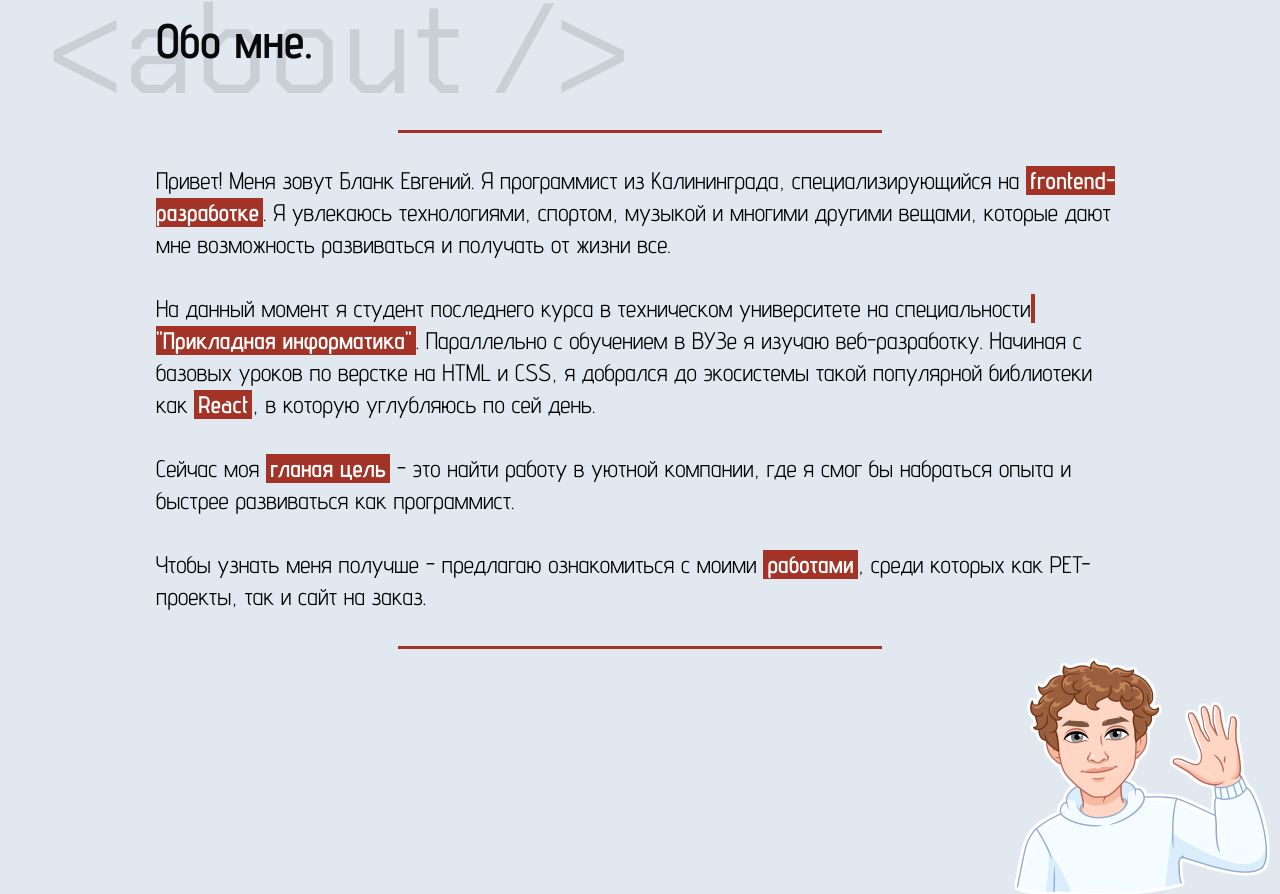
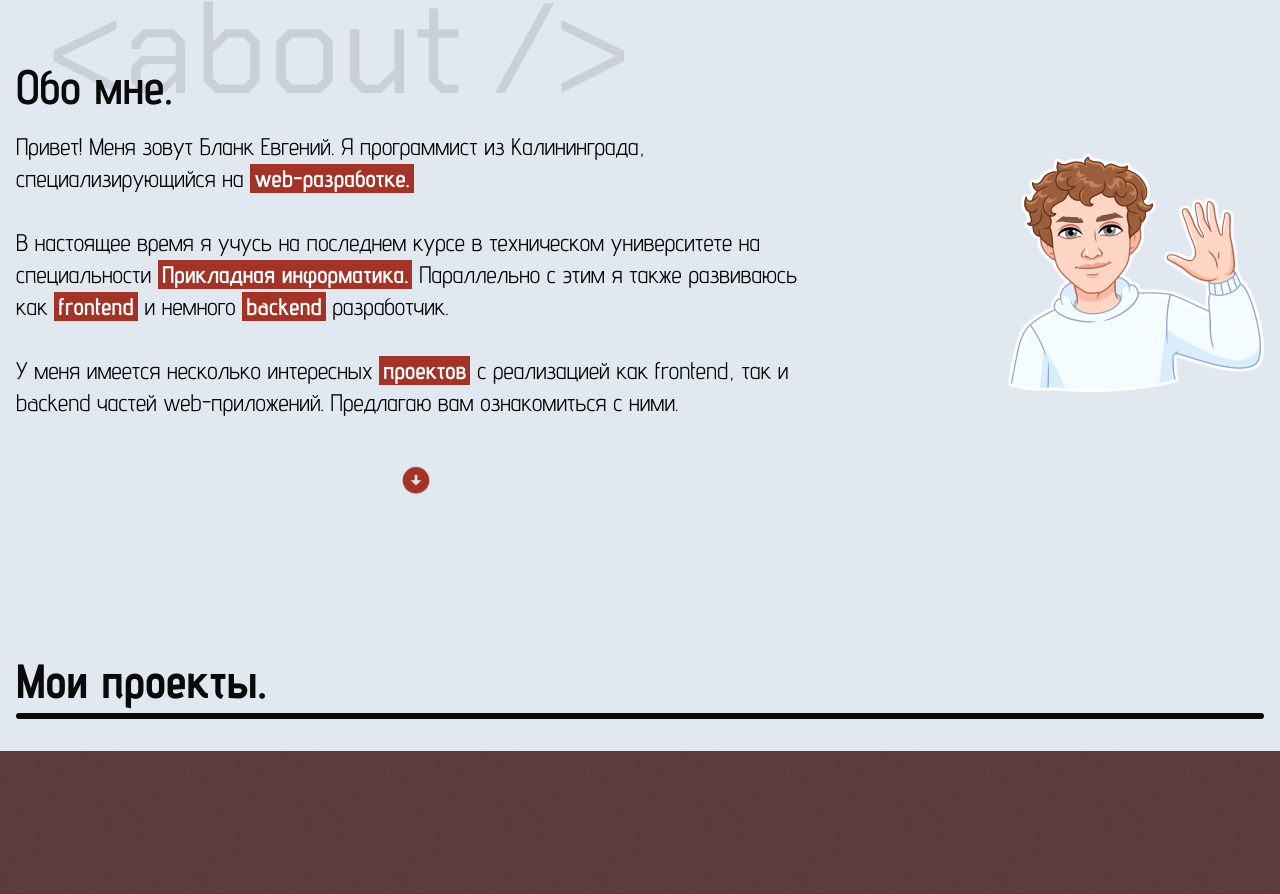
Before and after one commit to blank-evgeniy/portfolio, a React (Vite) app: page / in a window 1280 px wide. Shown: the part 863-1757 px from the top of the page. Built offline with nearby package versions, Linux system fonts and the light colour scheme.

Commit message:
update/about

```diff
--- /dev/null
+++ b/src/assets/icons/DownArrow.tsx
@@ -0,0 +1,16 @@
+import React from 'react';
+
+export type DownArrowIconProps = React.ComponentProps<'svg'>;
+
+export const DownArrowIcon = React.forwardRef<SVGSVGElement, DownArrowIconProps>((props, ref) => (
+  <svg
+    ref={ref}
+    xmlns='http://www.w3.org/2000/svg'
+    viewBox='0 0 24 24'
+    fill='currentColor'
+    {...props}
+  >
+    <path d='M12 2C17.52 2 22 6.48 22 12C22 17.52 17.52 22 12 22C6.48 22 2 17.52 2 12C2 6.48 6.48 2 12 2ZM13 12V8H11V12H8L12 16L16 12H13Z'></path>
+  </svg>
+));
+DownArrowIcon.displayName = 'DownArrowIcon';
--- a/src/assets/icons/index.ts
+++ b/src/assets/icons/index.ts
@@ -3,3 +3,4 @@ export * from './EmailIcon';
 export * from './GithubIcon';
 export * from './MenuIcon';
 export * from './TelegramIcon';
+export * from './DownArrow';
--- a/src/layout/Header/Header.tsx
+++ b/src/layout/Header/Header.tsx
@@ -68,14 +68,14 @@ const Header = () => {
             Контакты
           </Link>
           <button className='fixed right-8 top-8 z-30 block sm:hidden' onClick={handleOpen}>
-            <CloseIcon />
+            <CloseIcon width={24} height={24} />
           </button>
         </div>
         <button
           className='fixed right-8 top-8 z-20 block rounded-md bg-accent p-1 text-black shadow-lg sm:hidden'
           onClick={handleOpen}
         >
-          <MenuIcon />
+          <MenuIcon width={24} height={24} />
         </button>
       </nav>
     </header>
--- a/src/sections/About/About.tsx
+++ b/src/sections/About/About.tsx
@@ -2,15 +2,17 @@ import Emoji from './components/Emoji';
 import Story from './components/Story';
 
 export const About = () => (
-  <section className='relative overflow-hidden bg-slate-200' id='about'>
-    <Story />
+  <section
+    className='relative flex min-h-[80vh] items-center overflow-hidden bg-slate-200'
+    id='about'
+  >
+    <div className='mx-auto flex w-full max-w-[1360px] flex-col-reverse justify-between gap-x-20 px-4 pb-8 pt-20 lg:flex-row'>
+      <Story />
+      <Emoji />
+    </div>
 
     <div className='pointer-events-none absolute left-12 top-12 select-none text-nowrap font-chakra text-8xl opacity-10 sm:text-9xl'>
       {'<about />'}
     </div>
-
-    <div className='mx-auto max-w-[1260px]'>
-      <Emoji />
-    </div>
   </section>
 );
--- a/src/sections/About/components/Emoji.tsx
+++ b/src/sections/About/components/Emoji.tsx
@@ -32,7 +32,7 @@ const Emoji = () => {
       }}
       whileHover='hover'
       whileTap='tap'
-      className='ml-auto pb-4 hover:cursor-pointer'
+      className='ml-auto object-contain pb-4 hover:cursor-pointer'
       src='./myEmoji.png'
     ></motion.img>
   );
--- a/src/sections/About/components/Story.tsx
+++ b/src/sections/About/components/Story.tsx
@@ -1,44 +1,40 @@
+import { DownArrowIcon } from '@/assets/icons';
 import Reveal from '@/animation/Reveal';
 import Highlight from '@/shared/ui/Highlight';
 
 const Story = () => {
   return (
-    <div className='mx-auto max-w-[1000px] px-4 pt-20'>
+    <div className='max-w-[800px]'>
       <Reveal>
-        <h2 className='text-5xl font-semibold text-main'>Обо мне.</h2>
+        <h2 className='pb-5 text-5xl font-semibold text-main'>Обо мне.</h2>
       </Reveal>
       <Reveal>
-        <hr className='mb-8 mt-16 h-1 scale-x-50 bg-secondary' />
         <p className='text-2xl'>
           Привет! Меня зовут Бланк Евгений. Я программист из Калининграда, специализирующийся на{' '}
-          <Highlight>frontend-разработке</Highlight>. Я увлекаюсь технологиями, спортом, музыкой и
-          многими другими вещами, которые дают мне возможность развиваться и получать от жизни все.
+          <Highlight>web-разработке.</Highlight>
         </p>
       </Reveal>
 
       <Reveal>
         <p className='pt-8 text-2xl'>
-          На данный момент я студент последнего курса в техническом университете на специальности
-          <Highlight> &quot;Прикладная информатика&quot;</Highlight>. Параллельно с обучением в ВУЗе
-          я изучаю веб-разработку. Начиная с базовых уроков по верстке на HTML и CSS, я добрался до
-          экосистемы такой популярной библиотеки как <Highlight>React</Highlight>, в которую
-          углубляюсь по сей день.
+          В настоящее время я учусь на последнем курсе в техническом университете на специальности{' '}
+          <Highlight>Прикладная информатика.</Highlight> Параллельно с этим я также развиваюсь как{' '}
+          <Highlight>frontend</Highlight> и немного <Highlight>backend</Highlight> разработчик.
         </p>
       </Reveal>
 
       <Reveal>
         <p className='pt-8 text-2xl'>
-          Сейчас моя <Highlight>гланая цель</Highlight> - это найти работу в уютной компании, где я
-          смог бы набраться опыта и быстрее развиваться как программист.
+          У меня имеется несколько интересных <Highlight>проектов</Highlight> с реализацией как
+          frontend, так и backend частей web-приложений. Предлагаю вам ознакомиться с ними.
         </p>
-      </Reveal>
 
-      <Reveal>
-        <p className='pt-8 text-2xl'>
-          Чтобы узнать меня получше - предлагаю ознакомиться с моими <Highlight>работами</Highlight>
-          , среди которых как PET-проекты, так и сайт на заказ.
-        </p>
-        <hr className='mt-8 h-1 scale-x-50 bg-secondary' />
+        <a
+          href='#projects'
+          className='mx-auto mt-12 block h-8 w-8 text-secondary transition-colors hover:text-accent'
+        >
+          <DownArrowIcon className='animate-bounce' height={32} width={32} />
+        </a>
       </Reveal>
     </div>
   );
--- a/src/sections/Projects/Projects.tsx
+++ b/src/sections/Projects/Projects.tsx
@@ -1,5 +1,6 @@
 import { projectsData } from '@/data/projectsData';
 import ProjectItem from './components/ProjectItem';
+import NoiseEffect from '@/shared/ui/NoiseEffect';
 
 export const Projects = () => (
   <section className='relative overflow-hidden bg-slate-200' id='projects'>
@@ -7,8 +8,11 @@ export const Projects = () => (
       <h2 className='text-5xl font-bold text-main'>Мои проекты.</h2>
       <hr className='mt-2 h-[6px] rounded-lg border-0 bg-main'></hr>
     </div>
-    {projectsData.map((data, index) => (
-      <ProjectItem key={data.title} num={index} projectData={data} />
-    ))}
+    <div className='relative'>
+      <NoiseEffect />
+      {projectsData.map((data, index) => (
+        <ProjectItem key={data.title} num={index} projectData={data} />
+      ))}
+    </div>
   </section>
 );
--- a/src/shared/animation/Reveal.tsx
+++ b/src/shared/animation/Reveal.tsx
@@ -1,7 +1,7 @@
 import React from 'react';
 import { motion } from 'framer-motion';
 
-const animationVariants = {
+export const animationVariants = {
   hidden: {
     opacity: 0,
     y: 100,
--- a/src/shared/ui/Link.tsx
+++ b/src/shared/ui/Link.tsx
@@ -9,9 +9,9 @@ const linkVariants = cva('transition-colors duration-500 ease-out', {
       secondary: 'hover:text-secondary text-gray-300',
       accent: 'hover:text-accent text-gray-300',
       button:
-        'rounded-sm border px-8 py-3 text-white text-lg hover:border-secondary hover:bg-secondary font-semibold',
+        'rounded-sm border px-8 py-3 text-white text-lg hover:border-secondary hover:bg-secondary font-semibold inline-flex gap-x-4 items-center justify-center',
       buttonAccent:
-        'rounded-sm border px-8 py-3 text-white text-lg hover:border-accent hover:bg-accent hover:text-black font-semibold',
+        'rounded-sm border px-8 py-3 text-white text-lg hover:border-accent hover:bg-accent hover:text-black font-semibold inline-flex gap-x-4 items-center justify-center',
     },
   },
   defaultVariants: {
```
